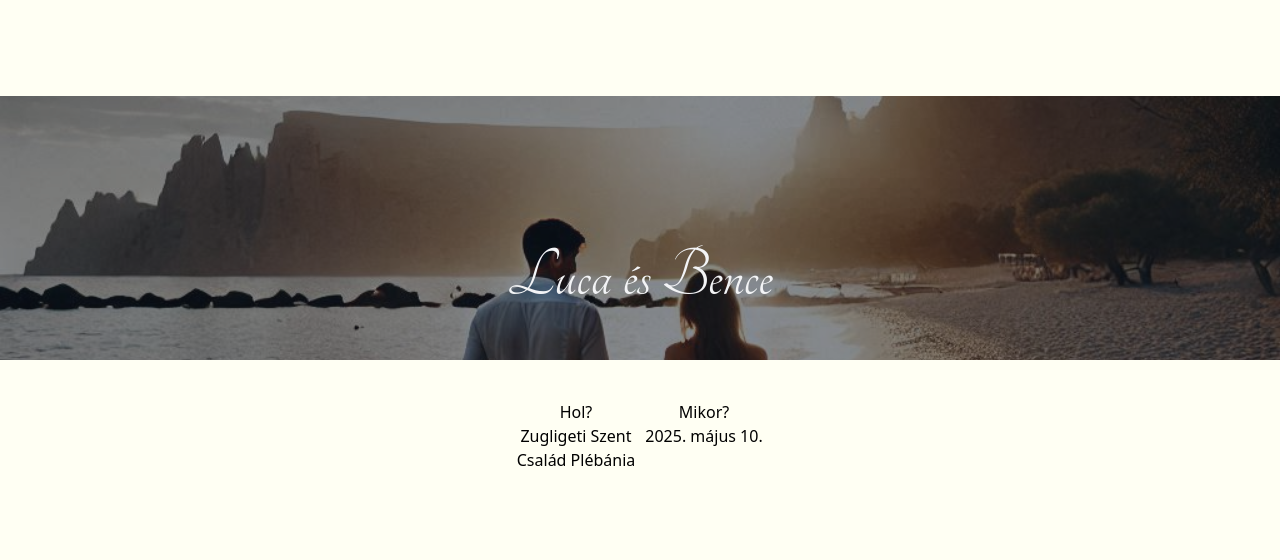
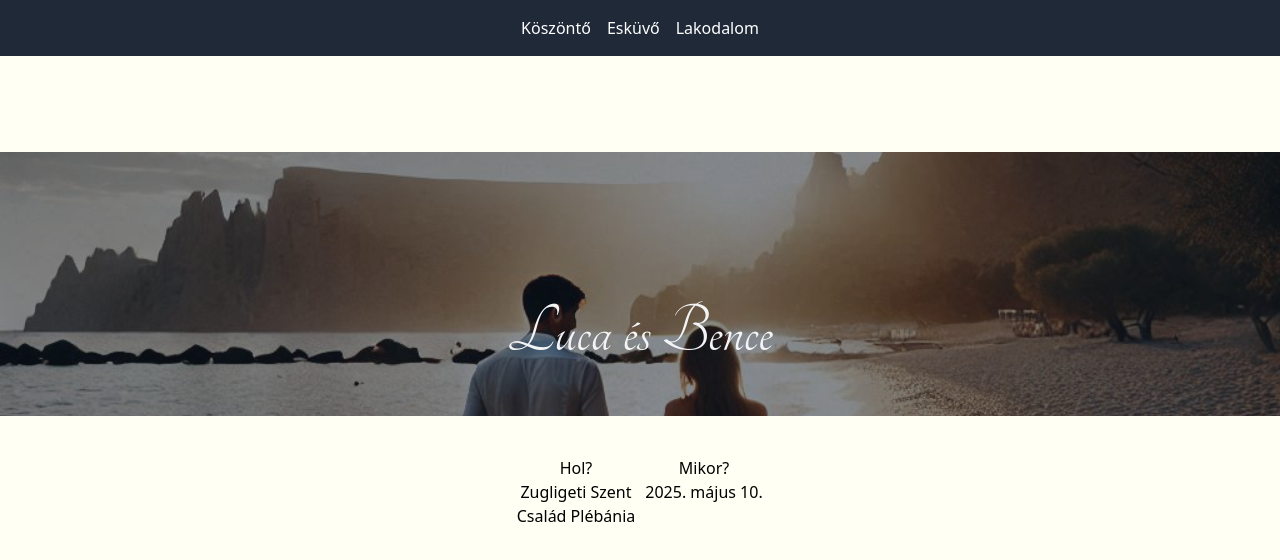
Before and after one commit to molnarbence/wedding-lb, a Nuxt app: page / in a window 1280 px wide. Shown: the top 560 px of the page. Built offline with nearby package versions, Linux system fonts and the light colour scheme; a web font is replaced by a local one.

Commit message:
menu items

```diff
--- a/pages/index.vue
+++ b/pages/index.vue
@@ -1,5 +1,14 @@
 <template>
+  <div>
+    <nav class="bg-gray-800 p-4">
+      <ul class="flex justify-center space-x-4">
+        <li><a href="/" class="text-white">Köszöntő</a></li>
+        <li><a href="/eskuvo" class="text-white">Esküvő</a></li>
+        <li><a href="/lakodalom" class="text-white">Lakodalom</a></li>
+      </ul>
+    </nav>
     <header class="my-24">
+
       <div class="w-full bg-center bg-cover bg-[url('/images/hero.png')]">
         <div class="flex items-center justify-center w-full h-full bg-gray-900 bg-opacity-50 py-12">
           <div class="text-center">
@@ -26,6 +35,7 @@
       </div>
       <!-- <div class="w-full bg-[#eeedeb]">Section 2</div> -->
     </header>
+  </div>
 </template>
 
 <script lang="ts" setup></script>
```
Lines whose indentation alone changed are shown as unchanged.
